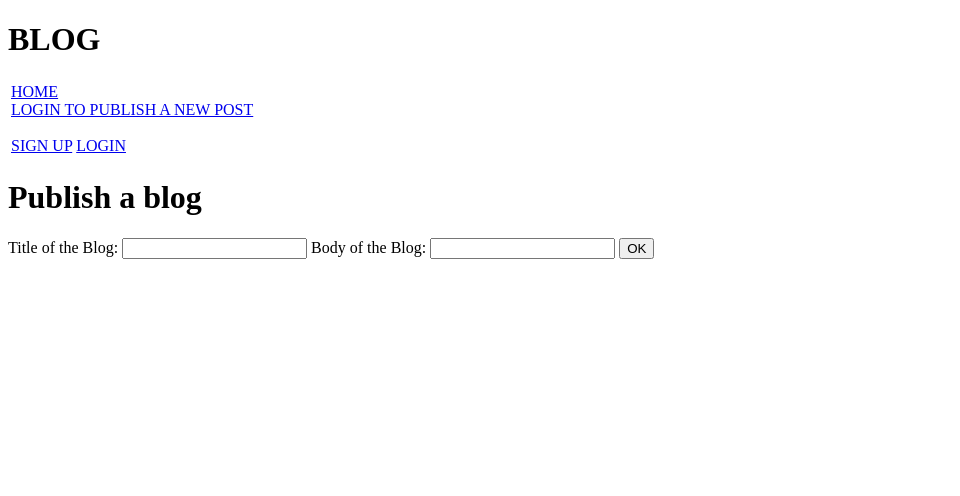
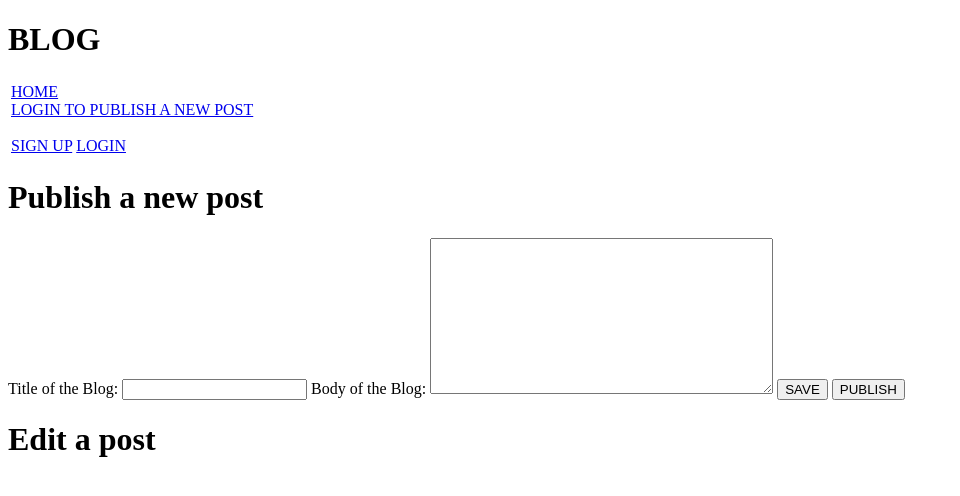
Before and after one commit to AAL9/MyBlog, a Django app: page /account/control/posts/ in a window 1280 px wide. Shown: the top 496 px of the page, without its empty margins (0-960 px from the left). Run offline with Django 4.2, Linux system fonts and the light colour scheme.

Commit message:
added new attributes to the Post model & changed a name of one of the exising attributes (post_date --> create_date) (publish_date) (last_update_date)

```diff
--- a/blog_app/forms.py
+++ b/blog_app/forms.py
@@ -5,7 +5,7 @@ from posts_app.models import Post
 
 class PostBlog(forms.Form):
     title = forms.CharField(label="Title of the Blog", max_length=100)
-    body = forms.CharField(label="Body of the Blog")
+    body = forms.CharField(label="Body of the Blog",widget=forms.Textarea())
 
 
 class PostComment(forms.Form):
--- a/blog_app/templates/blog_app/post_page.html
+++ b/blog_app/templates/blog_app/post_page.html
@@ -2,7 +2,8 @@
 <h1>Author: {{author.username}}</h1>
 <h2>{{post.title}}</h2>
 <p>{{post.body}}</p>
-<h3>Created at {{post.post_date}}</h3>
+<h3>Created at {{post.publish_date}}</h3>
+<h3>Last Update at {{post.last_update_date}}</h3>
 <h1>Comments:</h1>
 {%for comment in comments%}
 <p>{{comment.comment}}</p>
--- a/posts_app/models.py
+++ b/posts_app/models.py
@@ -8,4 +8,6 @@ class Post(models.Model):
     post_owner = models.ForeignKey(User, on_delete=models.CASCADE)
     title = models.CharField(max_length=100)
     body = models.TextField()
-    post_date = models.DateTimeField(auto_now_add=True)
+    create_date = models.DateTimeField(auto_now_add=True)
+    publish_date = models.DateTimeField(auto_now_add=False, blank=True)
+    last_update_date = models.DateTimeField(auto_now_add=False)
--- a/users_app/templates/users_app/control_posts.html
+++ b/users_app/templates/users_app/control_posts.html
@@ -1,8 +1,14 @@
 {%extends 'main.html'%} {%block content%}
-<h1>Publish a blog</h1>
+<div>
+<h1>Publish a new post</h1>
 <form action="{% url 'control_posts'%}" method="post">
     {% csrf_token %}
     {{ form }}
-    <input type="submit" value="OK">
+    <input type="submit" name="save" value="SAVE">
+    <input type="submit" name="publish" value="PUBLISH">
 </form>
+</div>
+<div>
+<h1>Edit a post</h1>
+</div>
 {%endblock content%}
--- a/users_app/views.py
+++ b/users_app/views.py
@@ -1,3 +1,4 @@
+from django.utils import timezone
 from django.contrib import messages
 from django.shortcuts import render, redirect
 from django.contrib.auth.models import User, auth
@@ -71,8 +72,10 @@ def control_posts(request):
         if form.is_valid():
             title = form.cleaned_data["title"]
             body = form.cleaned_data["body"]
-            print("THIS IS THE TITLE & BODY: ", title, body)
-            Post.objects.create(post_owner_id = request.user.id,title=title, body=body)
+            if request.POST.get("publish"):
+                Post.objects.create(post_owner_id = request.user.id,title=title, body=body,last_update_date=timezone.now(),publish_date=timezone.now())
+            elif request.POST.get("save"):
+                Post.objects.create(post_owner_id = request.user.id,title=title, body=body,last_update_date=timezone.now())
             return redirect("/")
     else:
         form = PostBlog()
```
Also changed, not shown: blog_app/templates/blog_app/publish_page.html (deleted, +0 -8 lines), posts_app/migrations/0002_rename_post_date_post_create_date_and_more.py (added).
